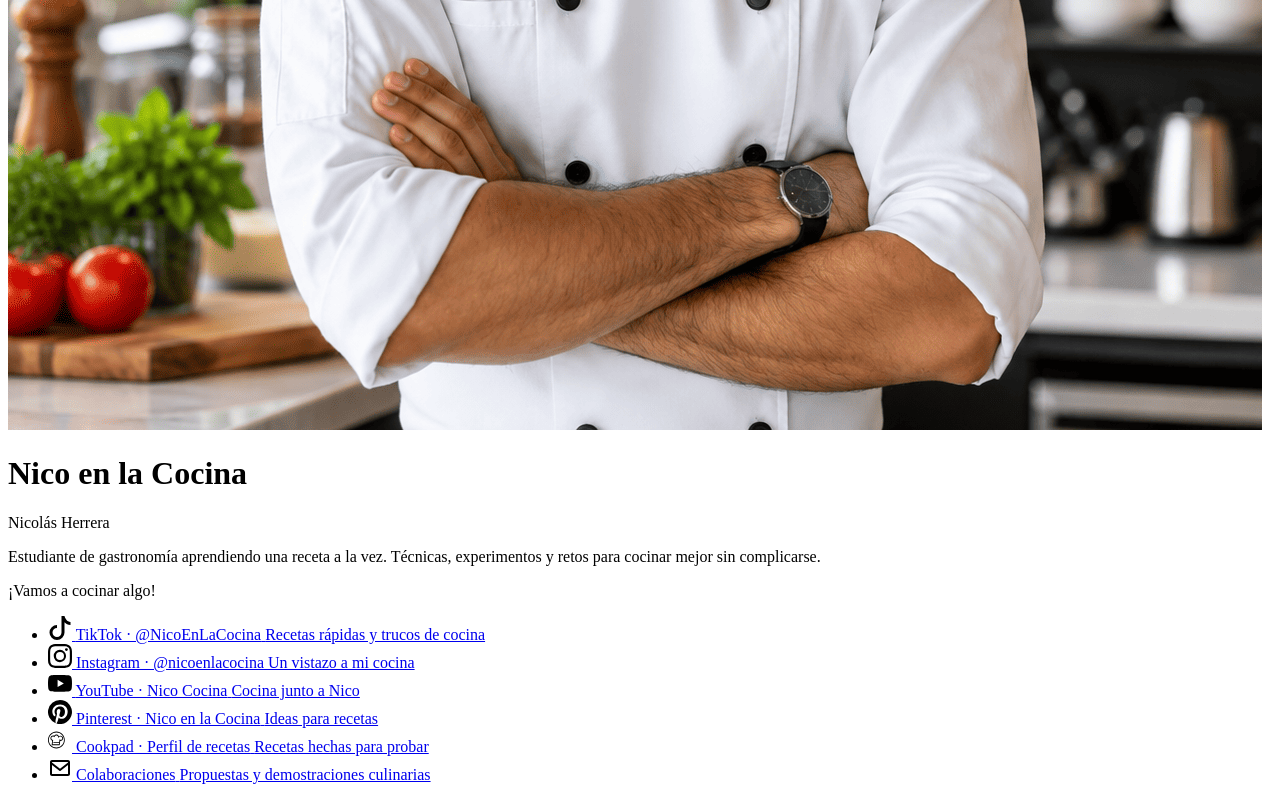
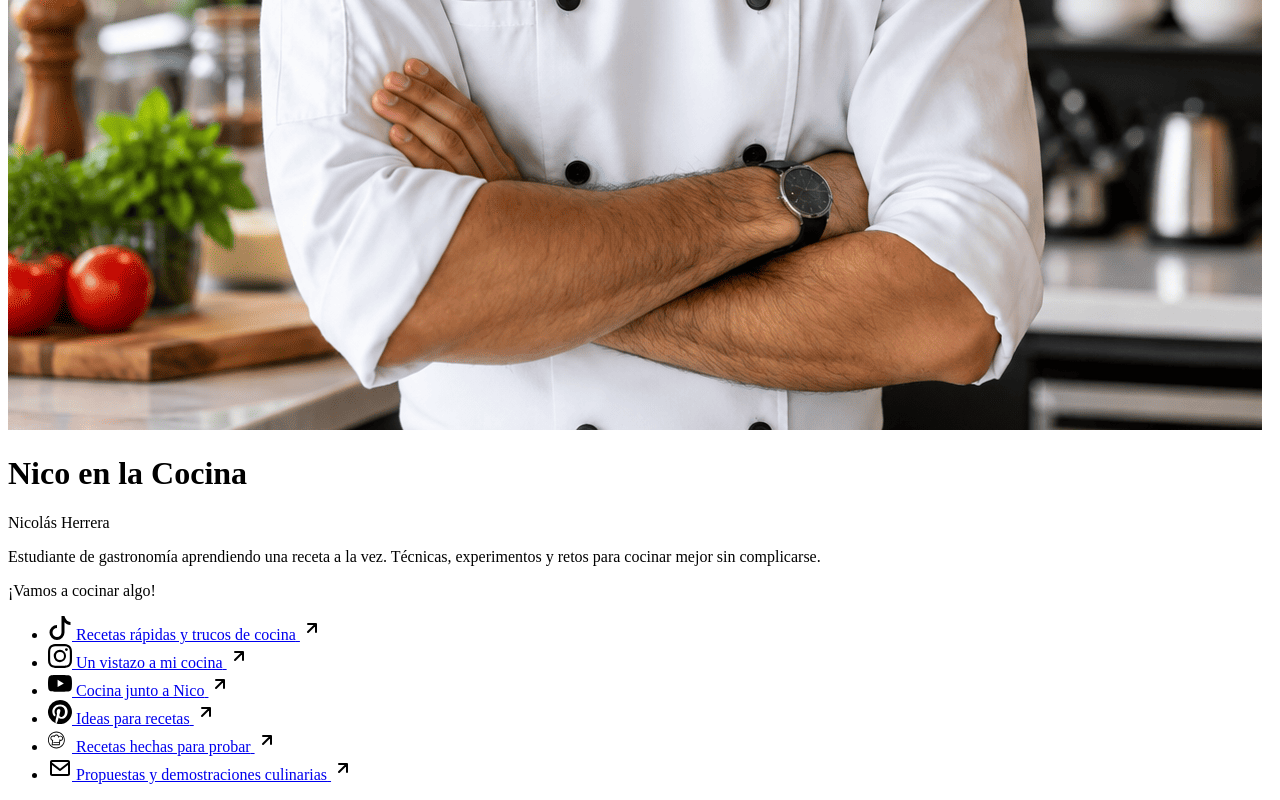
Before and after one commit to MiroDev20/culinary-profile, a plain HTML site: page index.html in a window 1280 px wide. Shown: the part 832-1632 px from the top of the page. Drawn offline with Linux system fonts and the light colour scheme.

Commit message:
refactor: reconstruye la estructura de los enlaces

```diff
--- a/index.html
+++ b/index.html
@@ -40,56 +40,44 @@
                 <ul class="links__list">
                     <li class="links__item">
                         <a class="links__link" href="#">
-                            <img class="links__icon" src="assets/icons/tiktok.svg" alt="" width="24" height="24">
-                            <span class="links__content">
-                                <span class="links__title">TikTok · @NicoEnLaCocina</span>
-                                <span class="links__description">Recetas rápidas y trucos de cocina</span>
-                            </span>
+                            <img class="links__icon" src="assets/icons/tiktok.svg" alt="TikTok" width="24" height="24">
+                            <span class="links__label">Recetas rápidas y trucos de cocina</span>
+                            <img class="links__action" src="assets/icons/arrow-up-right-stroke.svg" alt="" width="24" height="24">
                         </a>
                     </li>
                     <li class="links__item">
                         <a class="links__link" href="#">
-                            <img class="links__icon" src="assets/icons/instagram.svg" alt="" width="24" height="24">
-                            <span class="links__content">
-                                <span class="links__title">Instagram · @nicoenlacocina</span>
-                                <span class="links__description">Un vistazo a mi cocina</span>
-                            </span>
+                            <img class="links__icon" src="assets/icons/instagram.svg" alt="Instagram" width="24" height="24">
+                            <span class="links__label">Un vistazo a mi cocina</span>
+                            <img class="links__action" src="assets/icons/arrow-up-right-stroke.svg" alt="" width="24" height="24">
                         </a>
                     </li>
                     <li class="links__item">
                         <a class="links__link" href="#">
-                            <img class="links__icon" src="assets/icons/youtube.svg" alt="" width="24" height="24">
-                            <span class="links__content">
-                                <span class="links__title">YouTube · Nico Cocina</span>
-                                <span class="links__description">Cocina junto a Nico</span>
-                            </span>
+                            <img class="links__icon" src="assets/icons/youtube.svg" alt="YouTube" width="24" height="24">
+                            <span class="links__label">Cocina junto a Nico</span>
+                            <img class="links__action" src="assets/icons/arrow-up-right-stroke.svg" alt="" width="24" height="24">
                         </a>
                     </li>
                     <li class="links__item">
                         <a class="links__link" href="#">
-                            <img class="links__icon" src="assets/icons/pinterest.svg" alt="" width="24" height="24">
-                            <span class="links__content">
-                                <span class="links__title">Pinterest · Nico en la Cocina</span>
-                                <span class="links__description">Ideas para recetas</span>
-                            </span>
+                            <img class="links__icon" src="assets/icons/pinterest.svg" alt="Pinterest" width="24" height="24">
+                            <span class="links__label">Ideas para recetas</span>
+                            <img class="links__action" src="assets/icons/arrow-up-right-stroke.svg" alt="" width="24" height="24">
                         </a>
                     </li>
                     <li class="links__item">
                         <a class="links__link" href="#">
-                            <img class="links__icon" src="assets/icons/cookpad-svgrepo-com.svg" alt="" width="24" height="24">
-                            <span class="links__content">
-                                <span class="links__title">Cookpad · Perfil de recetas</span>
-                                <span class="links__description">Recetas hechas para probar</span>
-                            </span>
+                            <img class="links__icon" src="assets/icons/cookpad-svgrepo-com.svg" alt="Cookpad" width="24" height="24">
+                            <span class="links__label">Recetas hechas para probar</span>
+                            <img class="links__action" src="assets/icons/arrow-up-right-stroke.svg" alt="" width="24" height="24">
                         </a>
                     </li>
                     <li class="links__item">
                         <a class="links__link" href="#">
-                            <img class="links__icon" src="assets/icons/envelope.svg" alt="" width="24" height="24">
-                            <span class="links__content">
-                                <span class="links__title">Colaboraciones</span>
-                                <span class="links__description">Propuestas y demostraciones culinarias</span>
-                            </span>
+                            <img class="links__icon" src="assets/icons/envelope.svg" alt="Colaboraciones" width="24" height="24">
+                            <span class="links__label">Propuestas y demostraciones culinarias</span>
+                            <img class="links__action" src="assets/icons/arrow-up-right-stroke.svg" alt="" width="24" height="24">
                         </a>
                     </li>
                 </ul>
```
